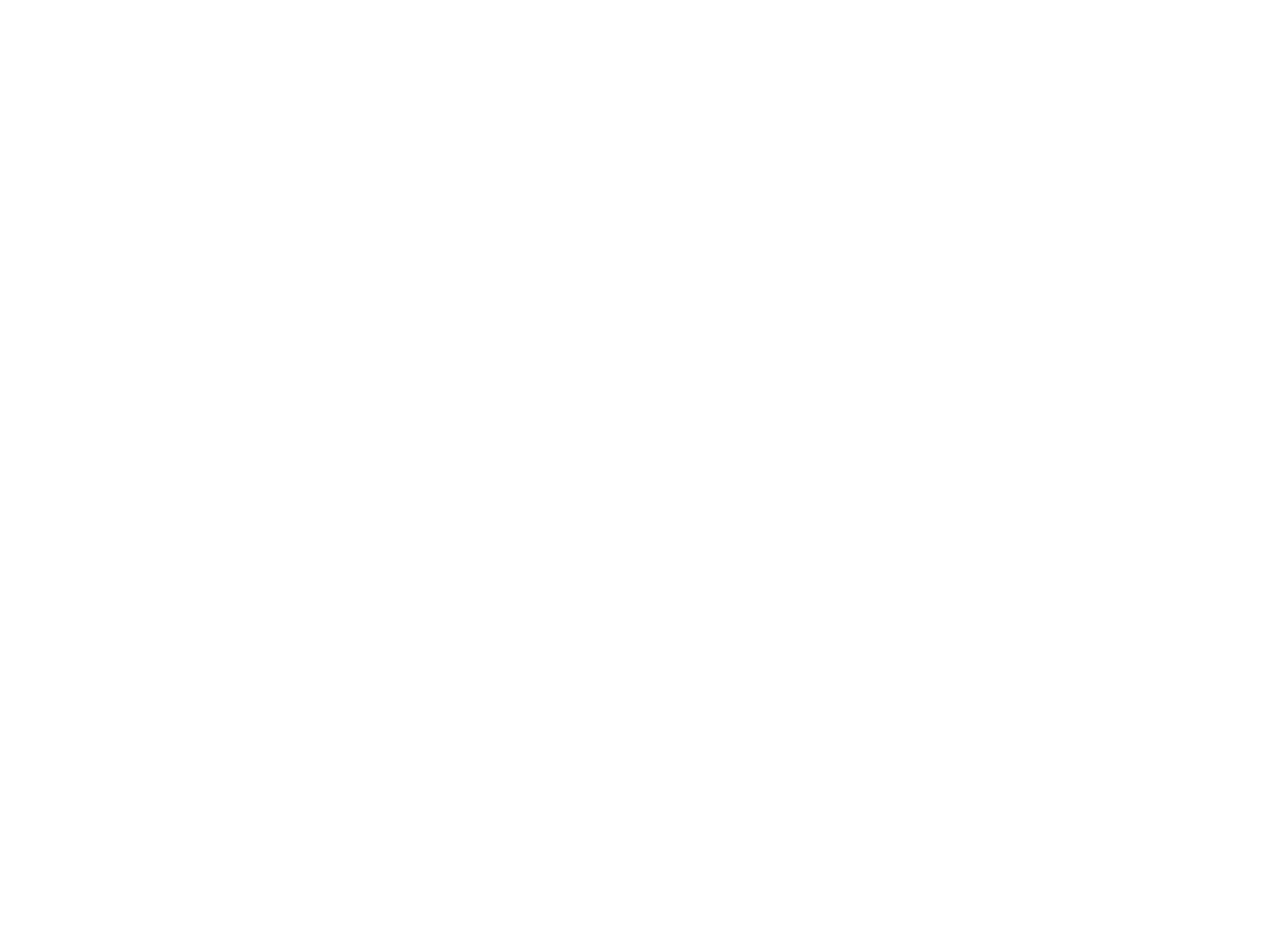
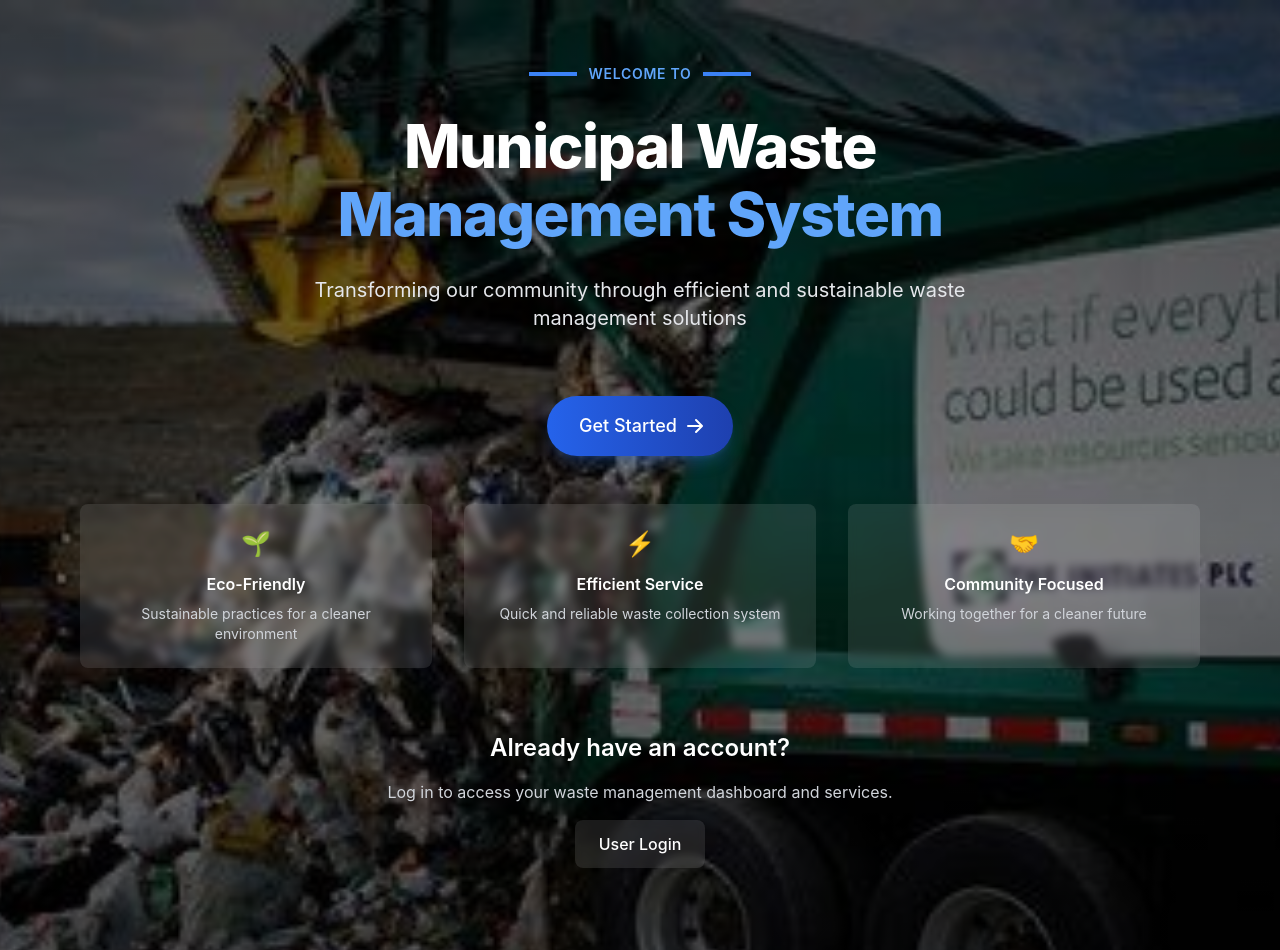
Before and after one commit to Vionarose9/Waste-Management-System, a React (Create React App) app in the folder frontend/: page /home in a window 1280 px wide. Before the commit this address had no page. Shown: the top 950 px of the page. Before the commit the page ends 800 px from the top, so only its background shows below. Built offline with nearby package versions, Linux system fonts and the light colour scheme.

Commit message:
new changes

```diff
--- a/frontend/src/App.js
+++ b/frontend/src/App.js
@@ -5,6 +5,7 @@ import UserLogin from './pages/UserLogin';
 import AdminLogin from './pages/AdminLogin';
 import Dashboard from './pages/UserDashboard';
 import AdminDashboard from './pages/AdminDashboard';
+import Home from './pages/Home';
 
 function App() {
   return (
@@ -15,6 +16,7 @@ function App() {
         <Route path="/admin/login" element={<AdminLogin />} />
         <Route path="/user/dashboard" element={<Dashboard />} />
         <Route path="/admin/dashboard" element={<AdminDashboard />} />
+        <Route path="/home" element={<Home />} />
 
         {/* Add other routes here */}
       </Routes>
--- /dev/null
+++ b/frontend/src/pages/Home.js
@@ -0,0 +1,103 @@
+import React from 'react';
+import { Link } from 'react-router-dom';
+
+export default function Home() {
+  return (
+    <div className="relative flex flex-col items-center justify-center min-h-screen">
+      {/* Background image with overlay */}
+      <div
+        className="absolute inset-0 z-0"
+        style={{
+          backgroundImage: "url('home.jpeg')",
+          backgroundSize: 'cover',
+          backgroundPosition: 'center',
+          backgroundRepeat: 'no-repeat'
+        }}
+      >
+        <div className="absolute inset-0 bg-gradient-to-b from-black/70 via-black/50 to-black/70"></div>
+      </div>
+
+      {/* Content */}
+      <div className="relative z-10 flex flex-col items-center justify-center w-full max-w-6xl mx-auto px-4 py-16">
+        {/* Header section */}
+        <div className="text-center space-y-8 mb-16">
+          <div className="flex items-center justify-center space-x-3 mb-6">
+            <div className="h-1 w-12 bg-blue-500"></div>
+            <span className="text-blue-400 font-semibold uppercase tracking-wider text-sm">Welcome to</span>
+            <div className="h-1 w-12 bg-blue-500"></div>
+          </div>
+
+          <h1 className="text-4xl font-extrabold leading-tight tracking-tight text-white md:text-5xl lg:text-6xl">
+            <span className="block mb-2">Municipal Waste</span>
+            <span className="block text-blue-400">Management System</span>
+          </h1>
+
+          <p className="text-lg font-normal text-gray-200 lg:text-xl max-w-3xl mx-auto">
+            Transforming our community through efficient and sustainable waste management solutions
+          </p>
+        </div>
+
+        {/* Get Started Button */}
+        <Link
+          to="/user/signup"
+          className="group inline-flex justify-center items-center py-4 px-8 text-lg font-medium text-center text-white rounded-full bg-gradient-to-r from-blue-600 to-blue-800 hover:from-blue-700 hover:to-blue-900 transition-all duration-300 shadow-lg shadow-blue-500/25 mb-12"
+        >
+          Get Started
+          <svg
+            aria-hidden="true"
+            className="ml-2 -mr-1 w-5 h-5 group-hover:translate-x-1 transition-transform duration-200"
+            fill="currentColor"
+            viewBox="0 0 20 20"
+            xmlns="http://www.w3.org/2000/svg"
+          >
+            <path fillRule="evenodd" d="M10.293 3.293a1 1 0 011.414 0l6 6a1 1 0 010 1.414l-6 6a1 1 0 01-1.414-1.414L14.586 11H3a1 1 0 110-2h11.586l-4.293-4.293a1 1 0 010-1.414z" clipRule="evenodd"></path>
+          </svg>
+        </Link>
+
+        {/* Features section */}
+        <div className="grid grid-cols-1 md:grid-cols-3 gap-8 mb-16 text-center">
+          <div className="bg-white/10 backdrop-blur-sm p-6 rounded-lg">
+            <div className="text-blue-400 text-2xl mb-3">🌱</div>
+            <h3 className="text-white font-semibold mb-2">Eco-Friendly</h3>
+            <p className="text-gray-300 text-sm">Sustainable practices for a cleaner environment</p>
+          </div>
+          <div className="bg-white/10 backdrop-blur-sm p-6 rounded-lg">
+            <div className="text-blue-400 text-2xl mb-3">⚡</div>
+            <h3 className="text-white font-semibold mb-2">Efficient Service</h3>
+            <p className="text-gray-300 text-sm">Quick and reliable waste collection system</p>
+          </div>
+          <div className="bg-white/10 backdrop-blur-sm p-6 rounded-lg">
+            <div className="text-blue-400 text-2xl mb-3">🤝</div>
+            <h3 className="text-white font-semibold mb-2">Community Focused</h3>
+            <p className="text-gray-300 text-sm">Working together for a cleaner future</p>
+          </div>
+        </div>
+
+        {/* User Login section */}
+        <div className="text-center mb-8">
+          <h2 className="text-2xl font-semibold text-white mb-4">Already have an account?</h2>
+          <p className="text-gray-300 mb-4">Log in to access your waste management dashboard and services.</p>
+          <Link
+            to="/user/login"
+            className="inline-flex justify-center items-center py-3 px-6 text-base font-medium text-center text-white rounded-lg bg-white/10 backdrop-blur-sm hover:bg-white/20 transition-all duration-300"
+          >
+            User Login
+          </Link>
+        </div>
+
+        {/* Footer section with Admin Portal */}
+        <div className="mt-12 text-center">
+          <p className="text-sm text-gray-400 mb-4">
+            Join us in building a cleaner, more sustainable future for our community
+          </p>
+          <Link
+            to="/admin/login"
+            className="inline-flex justify-center items-center py-2 px-4 text-sm font-medium text-center text-gray-400 hover:text-white transition-colors duration-300"
+          >
+            Admin Portal
+          </Link>
+        </div>
+      </div>
+    </div>
+  );
+}
```
Also changed, not shown: frontend/public/home.jpeg (added).
